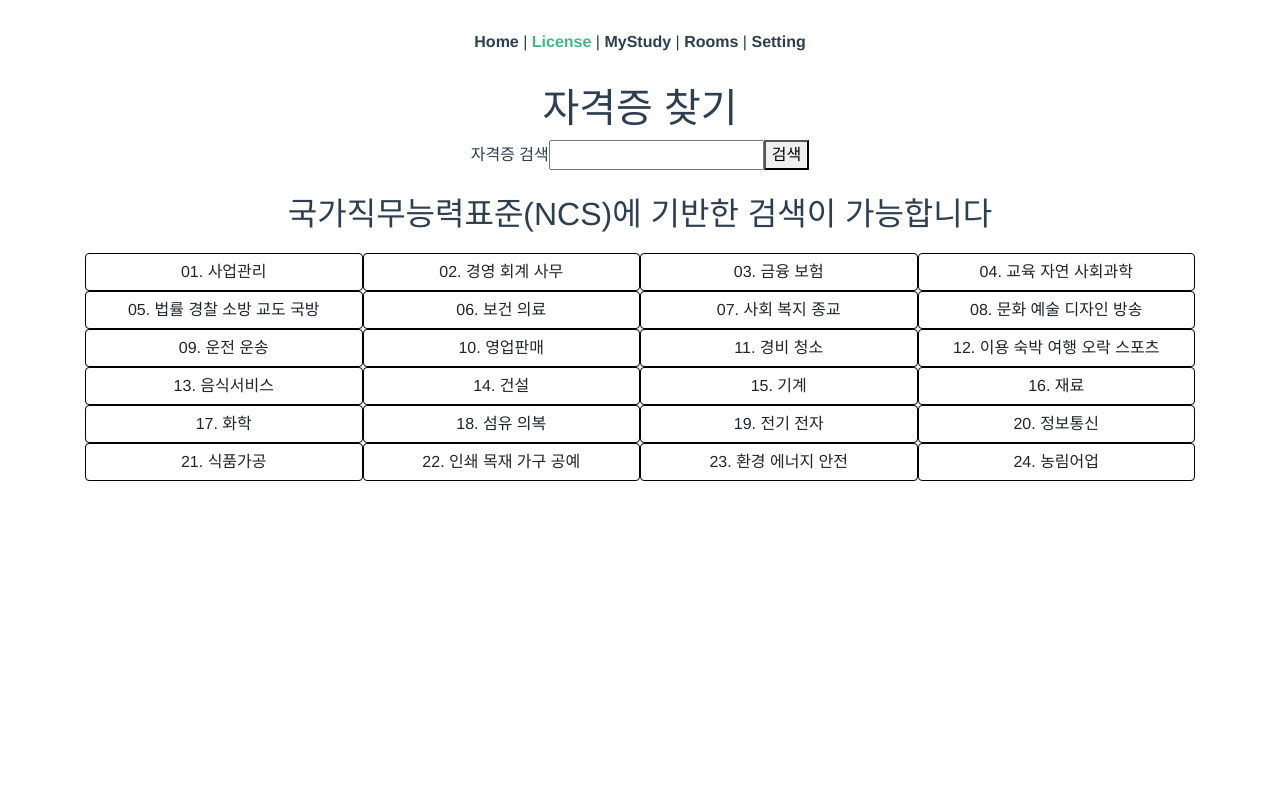
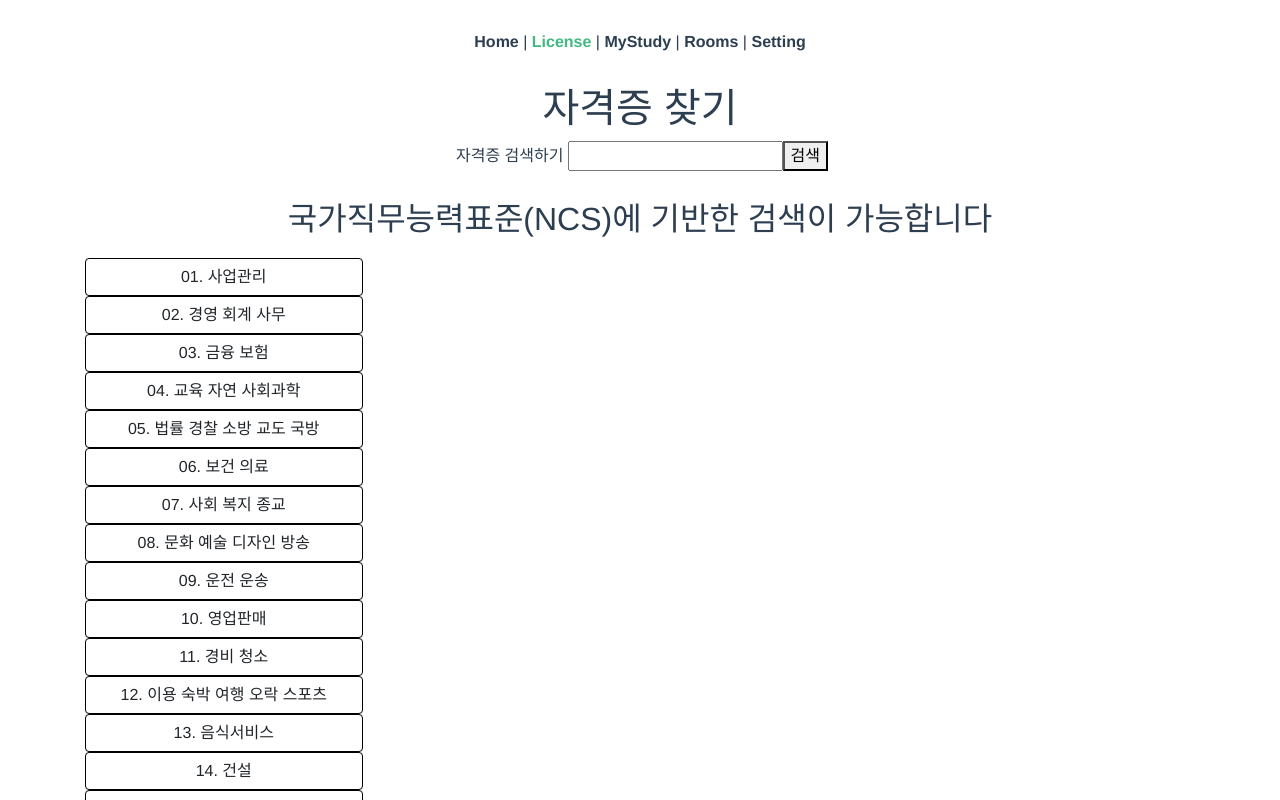
Before and after one commit to kyngskwk/Just_DDA_IT, a Vue app in the folder frontend/: page /license in a window 1280 px wide. Shown: the top 800 px of the page. Built offline with nearby package versions, Linux system fonts and the light colour scheme.

Commit message:
FE-ncsfields S01P12A102-19 ncsfield1.vue updated. working on progress.

```diff
--- a/frontend/src/components/License/NcsField1.vue
+++ b/frontend/src/components/License/NcsField1.vue
@@ -1,139 +1,54 @@
 <template>
-<div class="license-block container">
-      <div class="license-content row">
-        <router-link to="license/ncsfield2" class="col-3 btn btn-white">
-          <span class="btn_go2" @click="fn_clickNcsField('01', '사업관리')">
-            01. 사업관리
-          </span>
-        </router-link>
-        <router-link to="license/ncsfield2" class="col-3 btn btn-white">
-          <span class="btn_go2" @click="fn_clickNcsField('01', '경영 회계 사무')">
-            02. 경영 회계 사무
-          </span>
-        </router-link>
-        <router-link to="license/ncsfield2" class="col-3 btn btn-white">
-          <span class="btn_go2" @click="fn_clickNcsField('01', '금융 보험')">
-            03. 금융 보험
-          </span>
-        </router-link>
-        <router-link to="license/ncsfield2" class="col-3 btn btn-white">
-          <span class="btn_go2" @click="fn_clickNcsField('01', '교육 자연 사회과학')">
-            04. 교육 자연 사회과학
-          </span>
-        </router-link>
-        <router-link to="license/ncsfield2" class="col-3 btn btn-white">
-          <span class="btn_go2" @click="fn_clickNcsField('01', '법률 경찰 소방 교도 국방')">
-            05. 법률 경찰 소방 교도 국방
-          </span>
-        </router-link>
-        <router-link to="license/ncsfield2" class="col-3 btn btn-white">
-          <span class="btn_go2" @click="fn_clickNcsField('01', '보건 의료')">
-            06. 보건 의료
-          </span>
-        </router-link>
-        <router-link to="license/ncsfield2" class="col-3 btn btn-white">
-          <span class="btn_go2" @click="fn_clickNcsField('01', '사회 복지 종교')">
-            07. 사회 복지 종교
-          </span>
-        </router-link>
-        <router-link to="license/ncsfield2" class="col-3 btn btn-white">
-          <span class="btn_go2" @click="fn_clickNcsField('01', '문화 예술 디자인 방송')">
-            08. 문화 예술 디자인 방송
-          </span>
-        </router-link>
-        <router-link to="license/ncsfield2" class="col-3 btn btn-white">
-          <span class="btn_go2" @click="fn_clickNcsField('01', '운전 운송')">
-            09. 운전 운송
-          </span>
-        </router-link>
-        <router-link to="license/ncsfield2" class="col-3 btn btn-white">
-          <span class="btn_go2" @click="fn_clickNcsField('01', '영업판매')">
-            10. 영업판매
-          </span>
-        </router-link>
-        <router-link to="license/ncsfield2" class="col-3 btn btn-white">
-          <span class="btn_go2" @click="fn_clickNcsField('01', '경비 청소')">
-            11. 경비 청소
-          </span>
-        </router-link>
-        <router-link to="license/ncsfield2" class="col-3 btn btn-white">
-          <span class="btn_go2" @click="fn_clickNcsField('01', '이용 숙박 여행 오락 스포츠')">
-            12. 이용 숙박 여행 오락 스포츠
-          </span>
-        </router-link>
-        <router-link to="license/ncsfield2" class="col-3 btn btn-white">
-          <span class="btn_go2" @click="fn_clickNcsField('01', '음식서비스')">
-            13. 음식서비스
-          </span>
-        </router-link>
-        <router-link to="license/ncsfield2" class="col-3 btn btn-white">
-          <span class="btn_go2" @click="fn_clickNcsField('01', '건설')">
-            14. 건설
-          </span>
-        </router-link>
-        <router-link to="license/ncsfield2" class="col-3 btn btn-white">
-          <span class="btn_go2" @click="fn_clickNcsField('01', '기계')">
-            15. 기계
-          </span>
-        </router-link>
-        <router-link to="license/ncsfield2" class="col-3 btn btn-white">
-          <span class="btn_go2" @click="fn_clickNcsField('01', '재료')">
-            16. 재료
-          </span>
-        </router-link>
-        <router-link to="license/ncsfield2" class="col-3 btn btn-white">
-          <span class="btn_go2" @click="fn_clickNcsField('01', '화학')">
-            17. 화학
-          </span>
-        </router-link>
-        <router-link to="license/ncsfield2" class="col-3 btn btn-white">
-          <span class="btn_go2" @click="fn_clickNcsField('01', '섬유 의복')">
-            18. 섬유 의복
-          </span>
-        </router-link>
-        <router-link to="license/ncsfield2" class="col-3 btn btn-white">
-          <span class="btn_go2" @click="fn_clickNcsField('01', '전기 전자')">
-            19. 전기 전자
-          </span>
-        </router-link>
-        <router-link to="license/ncsfield2" class="col-3 btn btn-white">
-          <span class="btn_go2" @click="fn_clickNcsField('01', '정보통신')">
-            20. 정보통신
-          </span>
-        </router-link>
-        <router-link to="license/ncsfield2" class="col-3 btn btn-white">
-          <span class="btn_go2" @click="fn_clickNcsField('01', '식품가공')">
-            21. 식품가공
-          </span>
-        </router-link>
-        <router-link to="license/ncsfield2" class="col-3 btn btn-white">
-          <span class="btn_go2" @click="fn_clickNcsField('01', '인쇄 목재 가구 공예')">
-            22. 인쇄 목재 가구 공예
-          </span>
-        </router-link>
-        <router-link to="license/ncsfield2" class="col-3 btn btn-white">
-          <span class="btn_go2" @click="fn_clickNcsField('01', '환경 에너지 안전')">
-            23. 환경 에너지 안전
-          </span>
-        </router-link>
-        <router-link to="license/ncsfield2" class="col-3 btn btn-white">
-          <span class="btn_go2" @click="fn_clickNcsField('01', '농림어업')">
-            24. 농림어업
-          </span>
-        </router-link>
-      </div>
+  <div class="license-block container">
+    <div
+    class="license-content row"
+    v-for="ncs_field in ncs_fields"
+    v-bind:key="ncs_field.number"
+    >
+    <router-link to="license/ncsfield2" class="col-3 btn btn-white">
+        {{ ncs_field.number }}. {{ ncs_field.title }}
+    </router-link>
     </div>
+  </div>
 </template>
 
 <script>
 export default {
     name: 'NcsField1',
     props: {
-
-    },
+   },
     methods: {
         fn_clickNcsField: function() {
-
+        }
+    },
+    data() {
+        return {
+            ncs_fields: [
+           {number: '01', title: '사업관리' },
+           {number: '02', title: '경영 회계 사무' },
+           {number: '03', title: '금융 보험' },
+           {number: '04', title: '교육 자연 사회과학' },
+           {number: '05', title: '법률 경찰 소방 교도 국방' },
+           {number: '06', title: '보건 의료' },
+           {number: '07', title: '사회 복지 종교' },
+           {number: '08', title: '문화 예술 디자인 방송' },
+           {number: '09', title: '운전 운송' },
+           {number: '10', title: '영업판매' },
+           {number: '11', title: '경비 청소' },
+           {number: '12', title: '이용 숙박 여행 오락 스포츠' },
+           {number: '13', title: '음식서비스' },
+           {number: '14', title: '건설' },
+           {number: '15', title: '기계' },
+           {number: '16', title: '재료' },
+           {number: '17', title: '화학' },
+           {number: '18', title: '섬유 의복' },
+           {number: '19', title: '전기 전자' },
+           {number: '20', title: '정보통신' },
+           {number: '21', title: '식품가공' },
+           {number: '22', title: '인쇄 목재 가구 공예' },
+           {number: '23', title: '환경 에너지 안전' },
+           {number: '24', title: '농림어업' }
+       ]
         }
     }
 }
--- a/frontend/src/components/License/NcsSearch.vue
+++ b/frontend/src/components/License/NcsSearch.vue
@@ -1,17 +1,29 @@
 <template>
   <div class="license-search-bar">
-    <label for="license-title">자격증 검색</label>
-    <input type="text" id="license-title">
-    <button>검색</button>
+    <label for="license-title">자격증 검색하기   </label>
+    <input v-model="keyword" type="text" id="license-title" @keyup:enter="searchKeyword">
+    <button @click="searchKeyword">검색</button>
   </div>
 </template>
 
 <script>
 export default {
-
+  name: 'NcsSearch',
+  data() {
+    return {
+      keyword: ''
+    }
+  },
+  methods: {
+    searchKeyword() {
+      console.log(this.keyword)
+    }
+  }
 }
 </script>
 
 <style>
-
+.license-search-bar > label {
+  padding: 4px;
+}
 </style>
```
